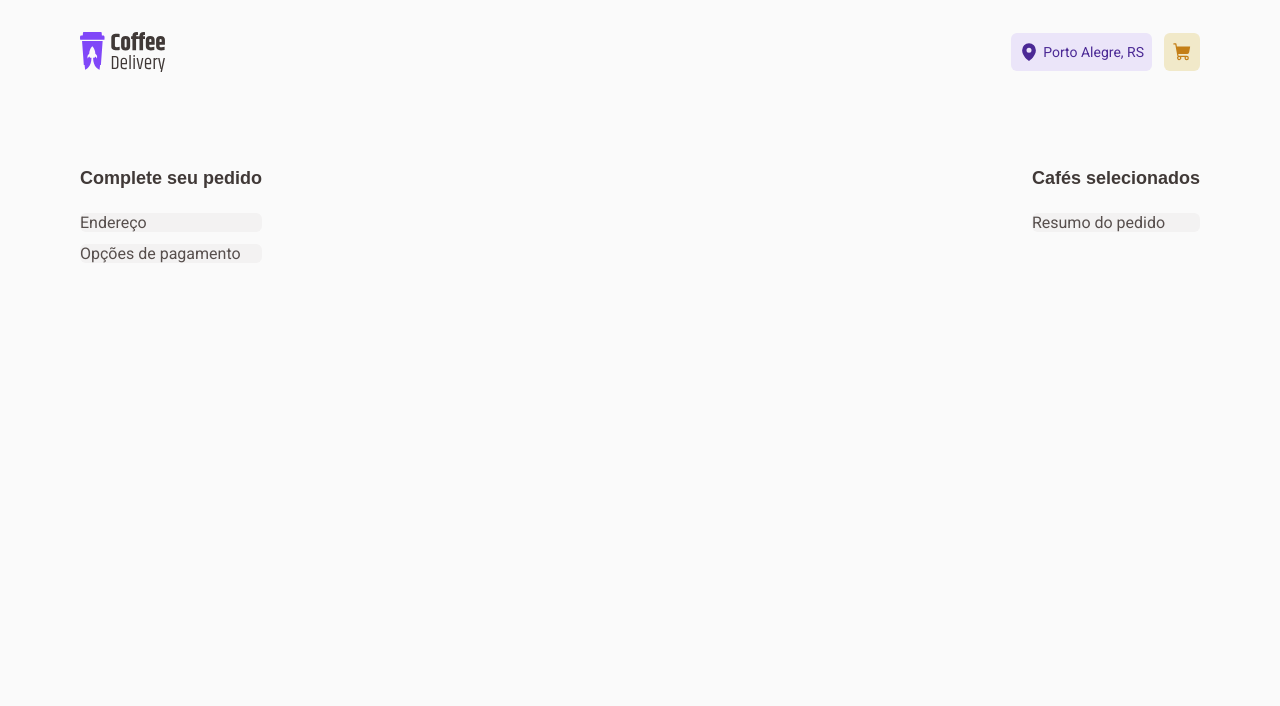
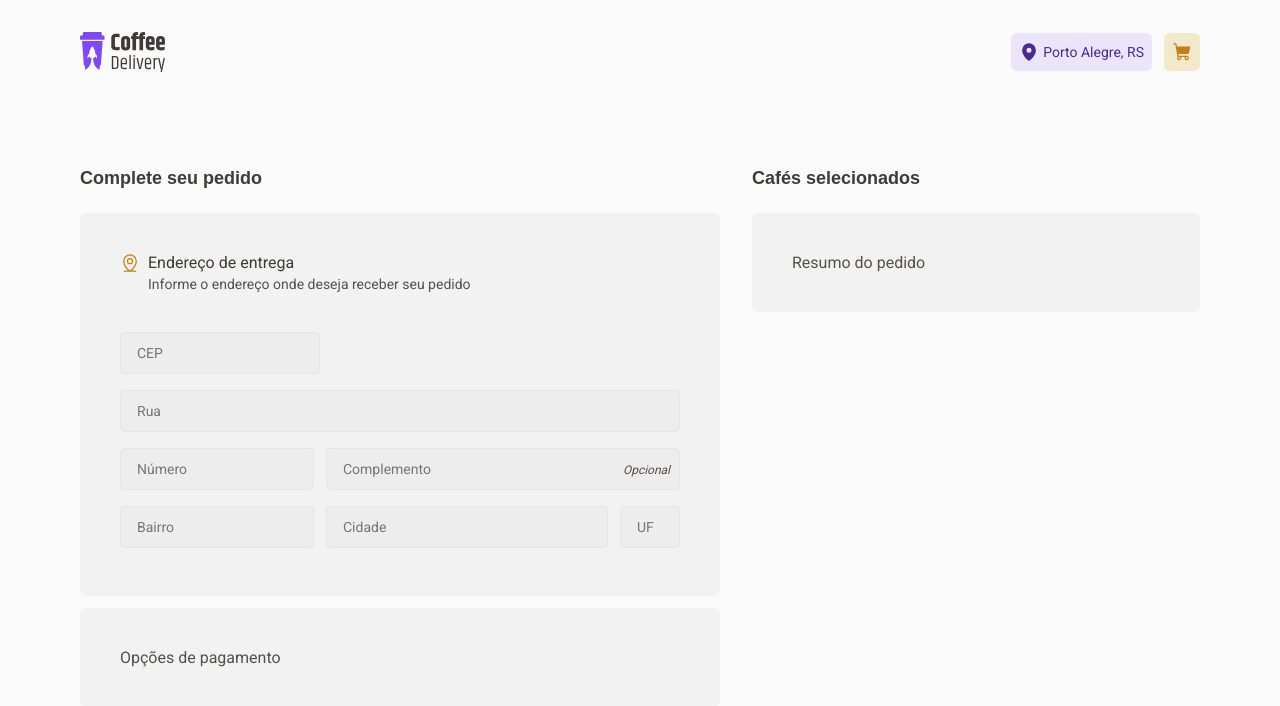
Before and after one commit to pamelasantoss/ignite-coffee-delivery, a React (Vite) app: page /checkout in a window 1280 px wide. Shown: the top 706 px of the page. Built offline with nearby package versions, Linux system fonts and the light colour scheme; a web font is replaced by a local one.

Commit message:
feat: criação do formulário de endereço da página de checkout

```diff
--- a/src/pages/Checkout/index.tsx
+++ b/src/pages/Checkout/index.tsx
@@ -1,8 +1,11 @@
+import { MapPinLine } from "@phosphor-icons/react";
 import {
   CheckoutContainer,
   CheckoutInfoContainer,
   CheckoutLeftContainer,
-  CheckoutRightContainer
+  CheckoutRightContainer,
+  CheckoutTitleSection,
+  FormCheckoutSection
 } from "./styles";
 
 export function Checkout() {
@@ -12,7 +15,39 @@ export function Checkout() {
         <h2>Complete seu pedido</h2>
 
         <CheckoutInfoContainer>
-          Endereço
+          <CheckoutTitleSection>
+            <MapPinLine size={20} />
+            <p>
+              <span>Endereço de entrega</span>
+              Informe o endereço onde deseja receber seu pedido
+            </p>
+          </CheckoutTitleSection>
+
+          <FormCheckoutSection>
+            <form>
+              <div className="fieldset">
+                <input type="text" placeholder="CEP" className="input-cep" />
+              </div>
+
+              <div className="fieldset">
+                <input type="text" placeholder="Rua" />
+              </div>
+
+              <div className="fieldset">
+                <input type="number" placeholder="Número" className="input-numero" />
+                <div className="fieldset-complemento">
+                  <input type="text" placeholder="Complemento" />
+                  <span>Opcional</span>
+                </div>
+              </div>
+
+              <div className="fieldset">
+                <input type="text" placeholder="Bairro" className="input-bairro" />
+                <input type="text" placeholder="Cidade" />
+                <input type="text" placeholder="UF" className="input-uf" />
+              </div>
+            </form>
+          </FormCheckoutSection>
         </CheckoutInfoContainer>
 
         <CheckoutInfoContainer>
--- a/src/pages/Checkout/styles.ts
+++ b/src/pages/Checkout/styles.ts
@@ -13,6 +13,30 @@ export const CheckoutContainer = styled.div`
     color: ${(props) => props.theme["brown-700"]};
     margin-bottom: 1.5rem;
   }
+
+  @media only screen and (max-width: ${(props) => props.theme["max-width"]}) {
+    padding: 1rem;
+    flex-direction: column;
+  }
+`;
+
+export const CheckoutLeftContainer = styled.div`
+  flex: 1;
+
+  @media only screen and (max-width: ${(props) => props.theme["max-width"]}) {
+    width: 100%;
+    margin-bottom: 2.5rem;
+  }
+`;
+
+export const CheckoutRightContainer = styled.div`
+  width: 40%;
+  margin-left: 2rem;
+
+  @media only screen and (max-width: ${(props) => props.theme["max-width"]}) {
+    width: 100%;
+    margin: 0;
+  }
 `;
 
 export const CheckoutInfoContainer = styled.div`
@@ -20,8 +44,92 @@ export const CheckoutInfoContainer = styled.div`
   border-radius: 6px;
   width: 100%;
   margin-bottom: 0.75rem;
+  padding: 2.5rem;
 `;
 
-export const CheckoutLeftContainer = styled.div``;
+export const CheckoutTitleSection = styled.div`
+  display: flex;
+  gap: 0.5rem;
 
-export const CheckoutRightContainer = styled.div``;
+  svg {
+    fill: ${(props) => props.theme["orange-300"]};
+  }
+
+  p {
+    font-size: 0.875rem;
+    display: flex;
+    flex-direction: column;
+    gap: 0.25rem;
+
+    span {
+      color: ${(props) => props.theme["brown-700"]};
+      font-size: 1rem;
+    }
+  }
+`;
+
+export const FormCheckoutSection = styled.div`
+  form {
+    margin-top: 2rem;
+
+    .fieldset {
+      padding: 0.5rem 0;
+      display: flex;
+      gap: 0.75rem;
+
+      input {
+        border-radius: 4px;
+        border: 1px solid ${(props) => props.theme["gray-400"]};
+        background-color: ${(props) => props.theme["gray-300"]};
+        width: 100%;
+        height: 42px;
+        display: flex;
+        align-items: center;
+        padding: 0 1rem;
+        font-size: 0.875rem;
+        color: ${(props) => props.theme["brown-500"]};
+
+        &:focus {
+          outline: 1px solid ${(props) => props.theme["orange-300"]};
+          box-shadow: none;
+        }
+
+        &.input-cep,
+        &.input-numero,
+        &.input-bairro {
+          width: 12.5rem;
+        }
+
+        &.input-uf {
+          width: 3.75rem;
+        }
+      }
+
+      .fieldset-complemento {
+        width: 100%;
+        position: relative;
+
+        span {
+          font-size: 0.75rem;
+          font-style: italic;
+          position: absolute;
+          right: 10px;
+          top: 35%;
+        }
+      }
+
+      @media only screen and (max-width: 600px) {
+        flex-direction: column;
+
+        input {
+          &.input-cep,
+          &.input-numero,
+          &.input-bairro,
+          &.input-uf {
+            width: 100%;
+          }
+        }
+      }
+    }
+  }
+`;
```
